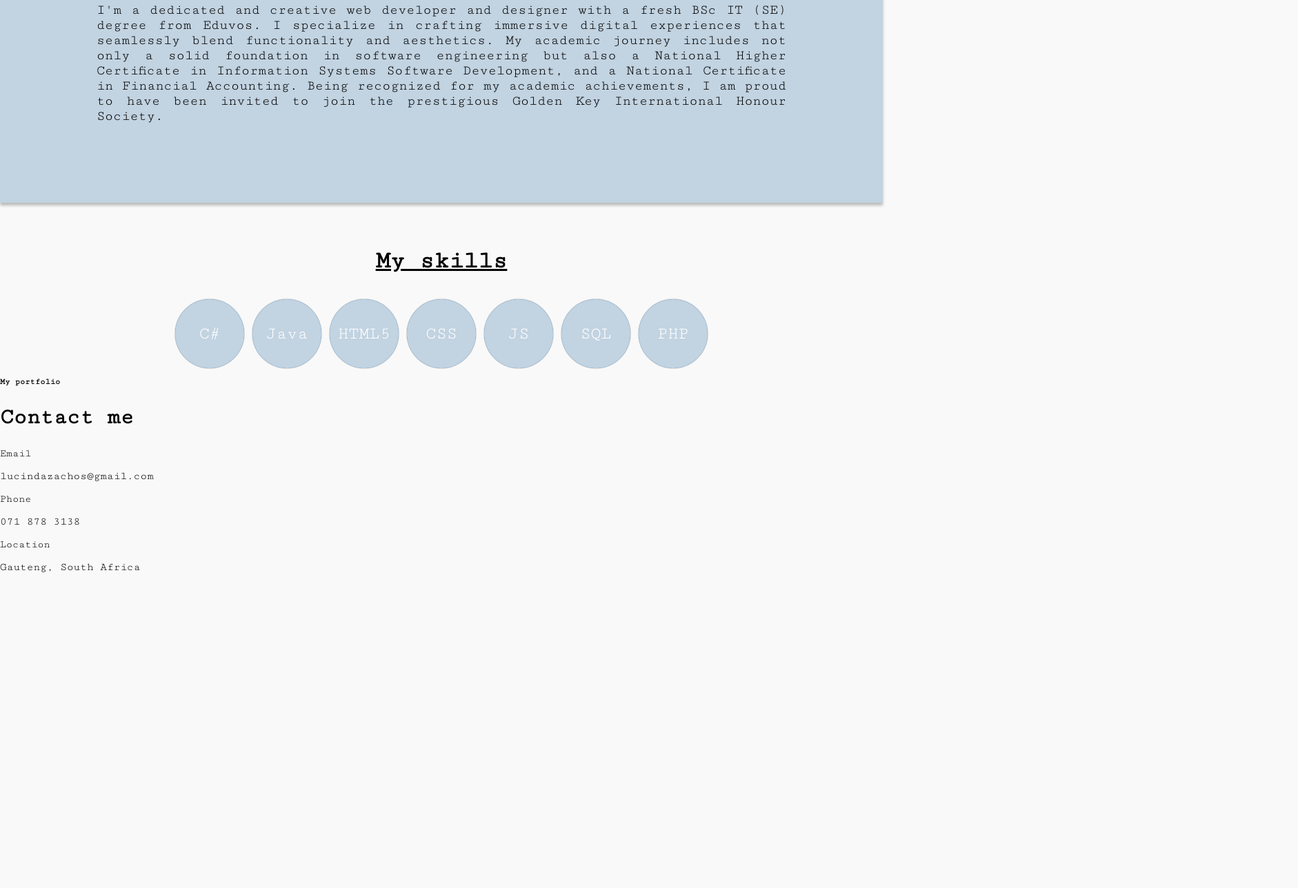
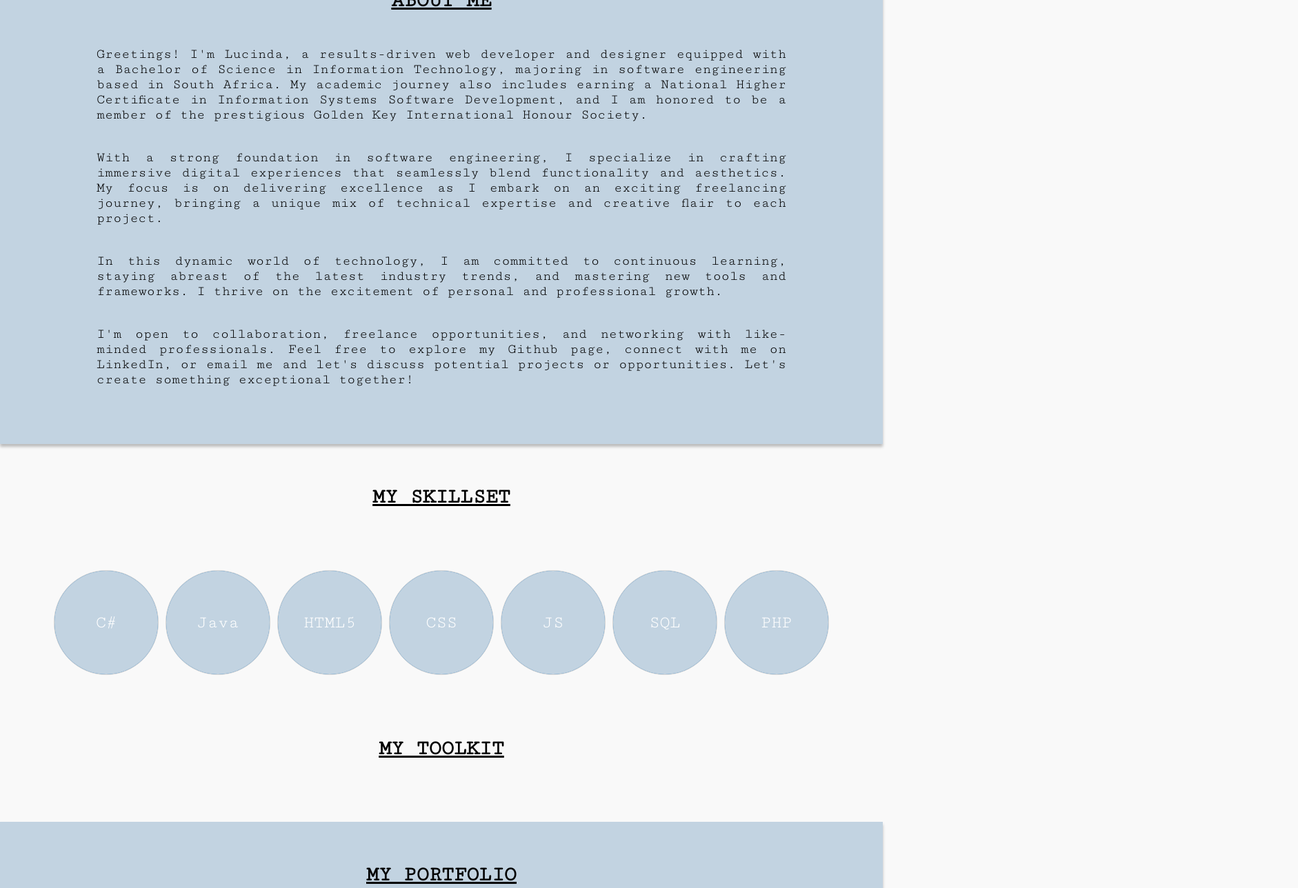
Before and after one commit to LucyZachos/MyPortfolio, a plain HTML site: page index.html in a window 1280 px wide. Shown: the part 720-2008 px from the top of the page at 69% size, 1882 px wide, since content can reach past the window. Before the commit the page ends 1567 px from the top, so only its background shows below. Drawn offline with Linux system fonts and the light colour scheme.

Commit message:
Updated skills section

```diff
--- a/index.html
+++ b/index.html
@@ -7,22 +7,28 @@
     <link rel="preconnect" href="https://fonts.googleapis.com">
     <link rel="preconnect" href="https://fonts.gstatic.com" crossorigin>
     <link href="https://fonts.googleapis.com/css2?family=Cutive+Mono&display=swap" rel="stylesheet">
-
+    <script src="https://kit.fontawesome.com/9d09fcb341.js" crossorigin="anonymous"></script>
     <link rel="stylesheet" href="style.css">
     <title>Lucinda Zachos Portfolio</title>
 </head>
 <body>
     <div class="navbar">
+        <div>
+            <a href="#home"><img src="logo.png" style="width: 40px; height: 40px;" alt="Logo"/></a>
+        </div>
+
         <ul>
-            <li><a id="index" href="index.php">Home</a></li>
-            <li><a id="about me" href="about.html">About Me</a></li>
-            <li><a id="skills" href="skills.php">Skills</a></li>
-            <li><a id="portfolio" href="portfolio.html">Portfolio</a></li>
+            <li class="logo">
+            </li>
+            <li><a href="#home">Home</a></li>
+            <li><a href="#about">About Me</a></li>
+            <li><a href="#skills">Skills</a></li>
+            <li><a href="#portfolio">Portfolio</a></li>
             <li><a id="contact" href="contact.php">Contact Me</a></li>
         </ul>
     </div>
 
-    <section>
+    <section id="home">
         <div class="hero">
             <div class="header_text">
                 <h1>Hello, I'm Lucinda</h1>
@@ -36,84 +42,106 @@
         </div>
     </section>
 
-    <section>
+    <section id="about">
         <div class="about">
             <div class="about_header">
-                <h3><u>About me</u></h3>
+                <h3><u>ABOUT ME</u></h3>
             </div>
             <div class="about_text">
                 <p>
-                    I'm a dedicated and creative web developer and designer with a fresh BSc IT (SE) degree from Eduvos.
-                    I specialize in crafting immersive digital experiences that seamlessly blend functionality and aesthetics.
-                    My academic journey includes not only a solid foundation in software engineering but also a National Higher Certificate in Information Systems Software Development,
-                    and a National Certificate in Financial Accounting. Being recognized for my academic achievements,
-                    I am proud to have been invited to join the prestigious Golden Key International Honour Society.
+                    Greetings! I'm Lucinda, a results-driven web developer and designer equipped with a Bachelor of Science in Information Technology,
+                    majoring in software engineering based in South Africa.
+                    My academic journey also includes earning a National Higher Certificate in Information Systems Software Development,
+                    and I am honored to be a member of the prestigious Golden Key International Honour Society.
+
+                </p>
+
+                <p>
+                    With a strong foundation in software engineering, I specialize in crafting immersive digital experiences that seamlessly blend functionality
+                    and aesthetics.
+                    My focus is on delivering excellence as I embark on an exciting freelancing journey,
+                    bringing a unique mix of technical expertise and creative flair to each project.
+
+                <p>
+                    In this dynamic world of technology, I am committed to continuous learning, staying abreast of the latest industry trends,
+                    and mastering new tools and frameworks. I thrive on the excitement of personal and professional growth.
+                </p>
+
+                <p>
+                    I'm open to collaboration, freelance opportunities, and networking with like-minded professionals.
+                    Feel free to explore my Github page, connect with me on LinkedIn, or email me and let's discuss potential projects or opportunities.
+                    Let's create something exceptional together!
                 </p>
             </div>
         </div>
     </section>
 
-    <section>
+    <section id="skills">
         <div class="skills">
             <div class="skills_header">
-                <h3><u>My skills</u></h3>
+                <h3><u>MY SKILLSET</u></h3>
             </div>
             <div class="skills_text">
-                <div class="skill_graph_c">
+                <div class="skill_graph_c"></div>
 
-                </div>
+                <div class="skill_graph_java"></div>
 
-                <div class="skill_graph_java">
+                <div class="skill_graph_html"></div>
 
-                </div>
+                <div class="skill_graph_css"></div>
 
-                <div class="skill_graph_html">
+                <div class="skill_graph_js"></div>
 
-                </div>
+                <div class="skill_graph_sql"></div>
 
-                <div class="skill_graph_css">
+                <div class="skill_graph_php"></div>
+            </div>
+        </div>
 
-                </div>
-
-                <div class="skill_graph_js">
-
-                </div>
-
-                <div class="skill_graph_sql">
-
-                </div>
-
-                <div class="skill_graph_php">
-
-                </div>
+        <div class="tools">
+            <div class="skills_header">
+                <h3><u>MY TOOLKIT</u></h3>
             </div>
         </div>
 
     </section>
 
-    <section>
-        <h3>My portfolio</h3>
+
+    <section id="portfolio">
+        <div class="portfolio">
+            <div class="portfolio_header">
+                <h3><u>MY PORTFOLIO</u></h3>
+            </div>
+
+        </div>
+
         <p>
 
         </p>
     </section>
 
-    <section>
-        <h1>Contact me</h1>
+<footer>
+    <div class="footer">
+        <div class="linkedin">
+            <i class="fa-brands fa-linkedin"></i>
+            <label>https://www.linkedin.com/in/lucindazachos</label>
+        </div>
 
-        <div>
-            <label>Email</label>
-            <p>lucindazachos@gmail.com</p>
+        <div class="github">
+            <i class="fa-brands fa-github"></i>
+            <label>https://github.com/LucyZachos</label>
         </div>
-        <div>
-            <label>Phone</label>
-            <p>071 878 3138</p>
+
+        <div class="email">
+            <i class="fa-solid fa-envelope"></i>
+            <label>lucindazachos@gmail.com</label>
         </div>
-        <div>
-            <label>Location</label>
-            <p>Gauteng, South Africa</p>
+
+        <div class="location">
+            <i class="fa-solid fa-location-dot"></i>
+            <label>Gauteng, South Africa</label>
         </div>
-    </section>
-
+    </div>
+</footer>
 </body>
 </html>
--- a/style.css
+++ b/style.css
@@ -1,3 +1,6 @@
+html {
+  scroll-behavior: smooth;
+}
 h1 {
   font-size: 32px;
 }
@@ -18,7 +21,7 @@ label {
 
 body {
   background: #f9f9f9;
-  padding-top: 30px;
+  padding-top: 50px;
   font-family: "Cutive Mono", monospace;
   color: #000;
   margin: 0;
@@ -31,6 +34,8 @@ img {
 }
 
 .navbar {
+  display: flex;
+  justify-content: space-evenly;
   overflow: hidden;
   position: fixed;
   z-index: 1;
@@ -43,6 +48,7 @@ img {
   justify-content: right;
   text-align: right;
   font-size: 20px;
+  height: 60px;
 }
 
 .navbar li {
@@ -58,8 +64,23 @@ img {
   transition: 0.3s ease;
 }
 
+.navbar li a:hover {
+  background-color: #c2d3e1;
+  border-radius: 20px;
+  padding: 15px;
+  transition: 0.3s ease;
+}
+.navbar .logo {
+  justify-content: left;
+  align-items: left;
+  padding-right: 650px;
+}
+.navbar img {
+  display: block;
+}
 .hero {
-  padding: 20px;
+  padding: 40px;
+  margin-top: 20px;
   margin-left: 100px;
   margin-right: 100px;
   display: flex;
@@ -68,19 +89,15 @@ img {
 }
 
 .hero h1 {
-  font-size: 60px;
+  font-size: 50px;
 }
 .hero h2 {
-  font-size: 30px;
-  line-height: 30px;
+  font-size: 28px;
+  line-height: 28px;
 }
 
 .hero h3 {
   font-size: 15px;
-}
-.logo {
-  justify-content: right;
-  text-align: right;
 }
 .header_text {
   padding-top: 100px;
@@ -92,7 +109,7 @@ img {
   border-right: 1px solid;
   width: 0;
   animation: typing;
-  animation: typing 2s steps(30, end) forwards, blinking 1s infinite;
+  animation: typing 4s steps(30, end) forwards, blinking 1s infinite;
 }
 @keyframes typing {
   from {
@@ -116,7 +133,7 @@ img {
 
 .about {
   background-color: #c2d3e1;
-  height: 450px;
+  height: 720px;
   box-shadow: 0px 4px 4px 0px rgba(0, 0, 0, 0.25);
 }
 .about_header {
@@ -126,7 +143,7 @@ img {
 
 .about_header h3 {
   text-align: center;
-  font-size: 35px;
+  font-size: 30px;
 }
 
 .about_text {
@@ -144,13 +161,20 @@ img {
   font-size: 20px;
 }
 
+.skills {
+  justify-content: center;
+  align-items: center;
+  padding-bottom: 30px;
+}
+
 .skills_header {
   padding-top: 30px;
+  padding-bottom: 60px;
   text-align: center;
 }
 .skills_header h3 {
   text-align: center;
-  font-size: 35px;
+  font-size: 30px;
 }
 
 .skills_text {
@@ -164,8 +188,8 @@ img {
   gap: 10px;
 }
 .skill_graph_c {
-  width: 100px;
-  height: 100px;
+  width: 150px;
+  height: 150px;
   background-color: #c2d3e1;
   border: 1px solid #d3d3d3;
   position: relative;
@@ -188,7 +212,7 @@ img {
   position: absolute;
   transition: scale(1);
   transform: translateY(100%) rotate(180) scale(1);
-  transition: transform 2.5s ease-in-out;
+  transition: transform 2s ease-in-out;
   animation: animate 15s ease-in infinite;
 }
 .skill_graph_c::after {
@@ -202,15 +226,15 @@ img {
   position: absolute;
   width: 100%;
   height: 100%;
-  transition: transform 2.5s ease-in-out;
+  transition: transform 2s ease-in-out;
 }
 .skill_graph_c:hover::after {
   transform: translateY(-60%) rotate(0) scale(1);
 }
 
 .skill_graph_java {
-  width: 100px;
-  height: 100px;
+  width: 150px;
+  height: 150px;
   background-color: #c2d3e1;
   border: 1px solid #d3d3d3;
   position: relative;
@@ -233,7 +257,7 @@ img {
   position: absolute;
   transition: scale(1);
   transform: translateY(100%) rotate(180) scale(1);
-  transition: transform 2.5s ease-in-out;
+  transition: transform 2s ease-in-out;
   animation: animate 15s ease-in infinite;
 }
 .skill_graph_java::after {
@@ -247,15 +271,15 @@ img {
   position: absolute;
   width: 100%;
   height: 100%;
-  transition: transform 2.5s ease-in-out;
+  transition: transform 2s ease-in-out;
 }
 .skill_graph_java:hover::after {
   transform: translateY(-70%) rotate(0) scale(1);
 }
 
 .skill_graph_html {
-  width: 100px;
-  height: 100px;
+  width: 150px;
+  height: 150px;
   background-color: #c2d3e1;
   border: 1px solid #d3d3d3;
   position: relative;
@@ -278,7 +302,7 @@ img {
   position: absolute;
   transition: scale(1);
   transform: translateY(100%) rotate(180) scale(1);
-  transition: transform 2.5s ease-in-out;
+  transition: transform 2s ease-in-out;
   animation: animate 15s ease-in infinite;
 }
 .skill_graph_html::after {
@@ -292,15 +316,15 @@ img {
   position: absolute;
   width: 100%;
   height: 100%;
-  transition: transform 2.5s ease-in-out;
+  transition: transform 2s ease-in-out;
 }
 .skill_graph_html:hover::after {
   transform: translateY(-85%) rotate(0) scale(1);
 }
 
 .skill_graph_css {
-  width: 100px;
-  height: 100px;
+  width: 150px;
+  height: 150px;
   background-color: #c2d3e1;
   border: 1px solid #d3d3d3;
   position: relative;
@@ -323,7 +347,7 @@ img {
   position: absolute;
   transition: scale(1);
   transform: translateY(100%) rotate(180) scale(1);
-  transition: transform 2.5s ease-in-out;
+  transition: transform 2s ease-in-out;
   animation: animate 15s ease-in infinite;
 }
 .skill_graph_css::after {
@@ -337,15 +361,15 @@ img {
   position: absolute;
   width: 100%;
   height: 100%;
-  transition: transform 2.5s ease-in-out;
+  transition: transform 2s ease-in-out;
 }
 .skill_graph_css:hover::after {
   transform: translateY(-85%) rotate(0) scale(1);
 }
 
 .skill_graph_js {
-  width: 100px;
-  height: 100px;
+  width: 150px;
+  height: 150px;
   background-color: #c2d3e1;
   border: 1px solid #d3d3d3;
   position: relative;
@@ -368,7 +392,7 @@ img {
   position: absolute;
   transition: scale(1);
   transform: translateY(100%) rotate(180) scale(1);
-  transition: transform 2.5s ease-in-out;
+  transition: transform 2s ease-in-out;
   animation: animate 15s ease-in infinite;
 }
 .skill_graph_js::after {
@@ -382,15 +406,15 @@ img {
   position: absolute;
   width: 100%;
   height: 100%;
-  transition: transform 2.5s ease-in-out;
+  transition: transform 2s ease-in-out;
 }
 .skill_graph_js:hover::after {
   transform: translateY(-70%) rotate(0) scale(1);
 }
 
 .skill_graph_sql {
-  width: 100px;
-  height: 100px;
+  width: 150px;
+  height: 150px;
   background-color: #c2d3e1;
   border: 1px solid #d3d3d3;
   position: relative;
@@ -413,7 +437,7 @@ img {
   position: absolute;
   transition: scale(1);
   transform: translateY(100%) rotate(180) scale(1);
-  transition: transform 2.5s ease-in-out;
+  transition: transform 2s ease-in-out;
   animation: animate 15s ease-in infinite;
 }
 .skill_graph_sql::after {
@@ -427,15 +451,15 @@ img {
   position: absolute;
   width: 100%;
   height: 100%;
-  transition: transform 2.5s ease-in-out;
+  transition: transform 2s ease-in-out;
 }
 .skill_graph_sql:hover::after {
   transform: translateY(-70%) rotate(0) scale(1);
 }
 
 .skill_graph_php {
-  width: 100px;
-  height: 100px;
+  width: 150px;
+  height: 150px;
   background-color: #c2d3e1;
   border: 1px solid #d3d3d3;
   position: relative;
@@ -458,7 +482,7 @@ img {
   position: absolute;
   transition: scale(1);
   transform: translateY(100%) rotate(180) scale(1);
-  transition: transform 2.5s ease-in-out;
+  transition: transform 2s ease-in-out;
   animation: animate 15s ease-in infinite;
 }
 .skill_graph_php::after {
@@ -472,7 +496,7 @@ img {
   position: absolute;
   width: 100%;
   height: 100%;
-  transition: transform 2.5s ease-in-out;
+  transition: transform 2s ease-in-out;
 }
 .skill_graph_php:hover::after {
   transform: translateY(-85%) rotate(0) scale(1);
@@ -488,3 +512,36 @@ img {
     transform: translateY(0) rotate(180) scale(1);
   }
 }
+
+.portfolio {
+  background-color: #c2d3e1;
+  height: 550px;
+  box-shadow: 0px 4px 4px 0px rgba(0, 0, 0, 0.25);
+}
+.portfolio_header {
+  padding-top: 30px;
+  text-align: center;
+}
+.portfolio_header h3 {
+  text-align: center;
+  font-size: 30px;
+}
+
+.footer {
+  display: flex;
+  height: 80px;
+  justify-content: space-evenly;
+  align-items: center;
+  text-align: center;
+  padding-top: 30px;
+  margin: 25px;
+  font-size: 20px;
+}
+
+.footer i {
+  color: #c2d3e1;
+}
+
+.tools {
+  margin-top: 0;
+}
```
Also changed, not shown: logo.png (added).
